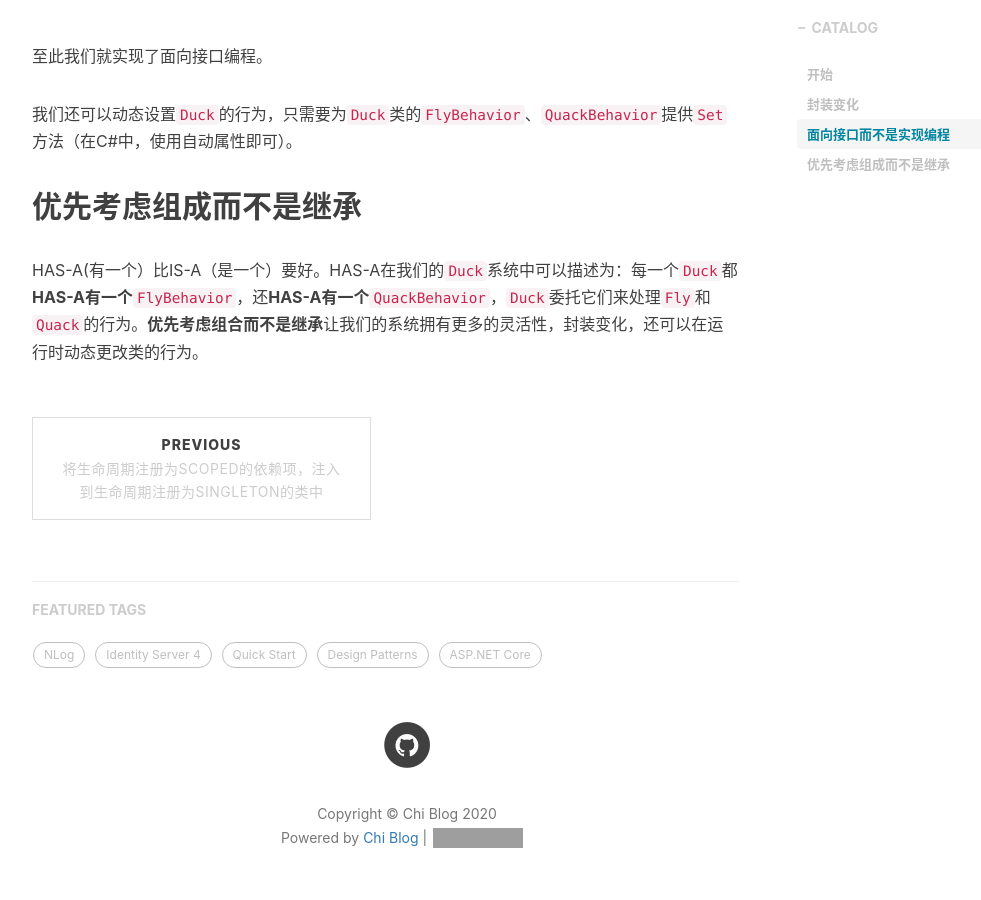
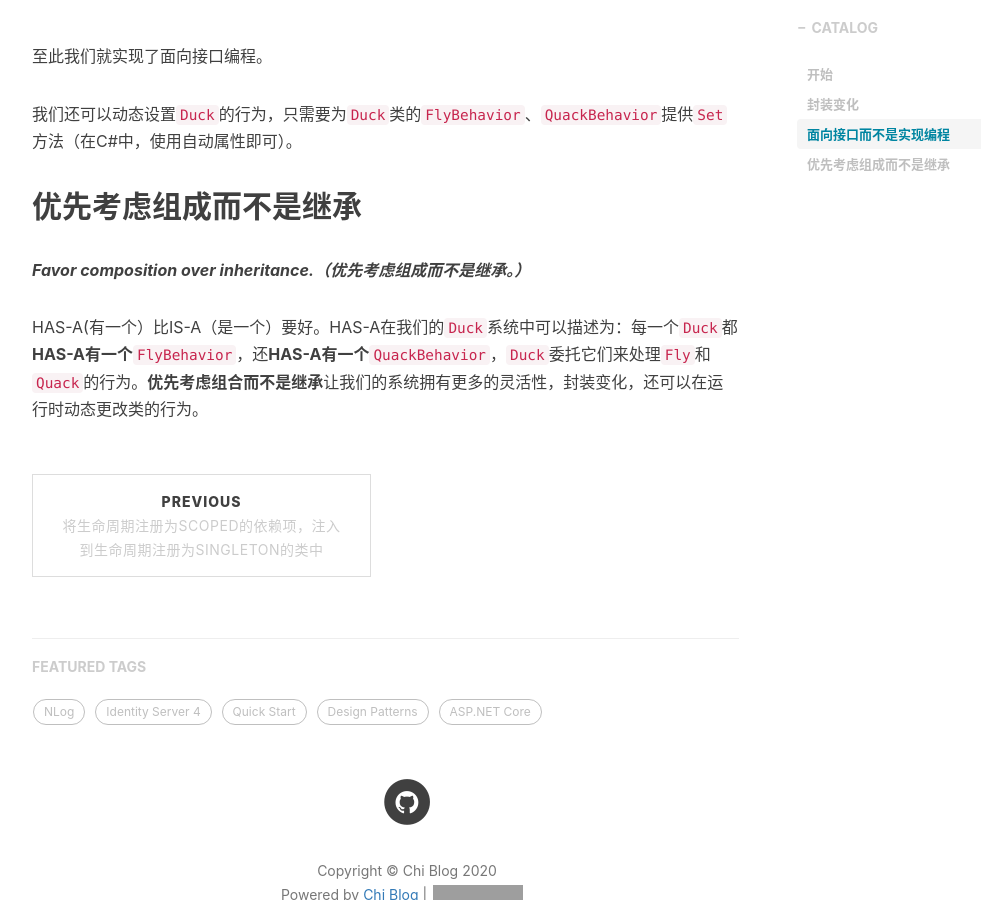
Before and after one commit to realZhangChi/realZhangChi.github.io, a Jekyll site: the page built from _posts/2020-01-07-design-principles.md, in a window 1280 px wide and 900 px high, scrolled down 5140 px. Shown: the whole window, without its empty margins (233-1214 px from the left). Built offline with Jekyll 4.4.1, drawn with Linux system fonts in a browser that asks for light colours; nearby versions of some CDN libraries; comment, search, counter and statistics services are not loaded; grey boxes are pictures that could not be loaded.

Commit message:
:pencil: 3rd principle description

```diff
--- a/_posts/2020-01-07-design-principles.md
+++ b/_posts/2020-01-07-design-principles.md
@@ -78,4 +78,6 @@ tags:
 
 ## 优先考虑组成而不是继承
 
+***Favor composition over inheritance.（优先考虑组成而不是继承。）***
+
 HAS-A(有一个）比IS-A（是一个）要好。HAS-A在我们的`Duck`系统中可以描述为：每一个`Duck`都**HAS-A有一个**`FlyBehavior`，还**HAS-A有一个**`QuackBehavior`，`Duck`委托它们来处理`Fly`和`Quack`的行为。**优先考虑组合而不是继承**让我们的系统拥有更多的灵活性，封装变化，还可以在运行时动态更改类的行为。
```
